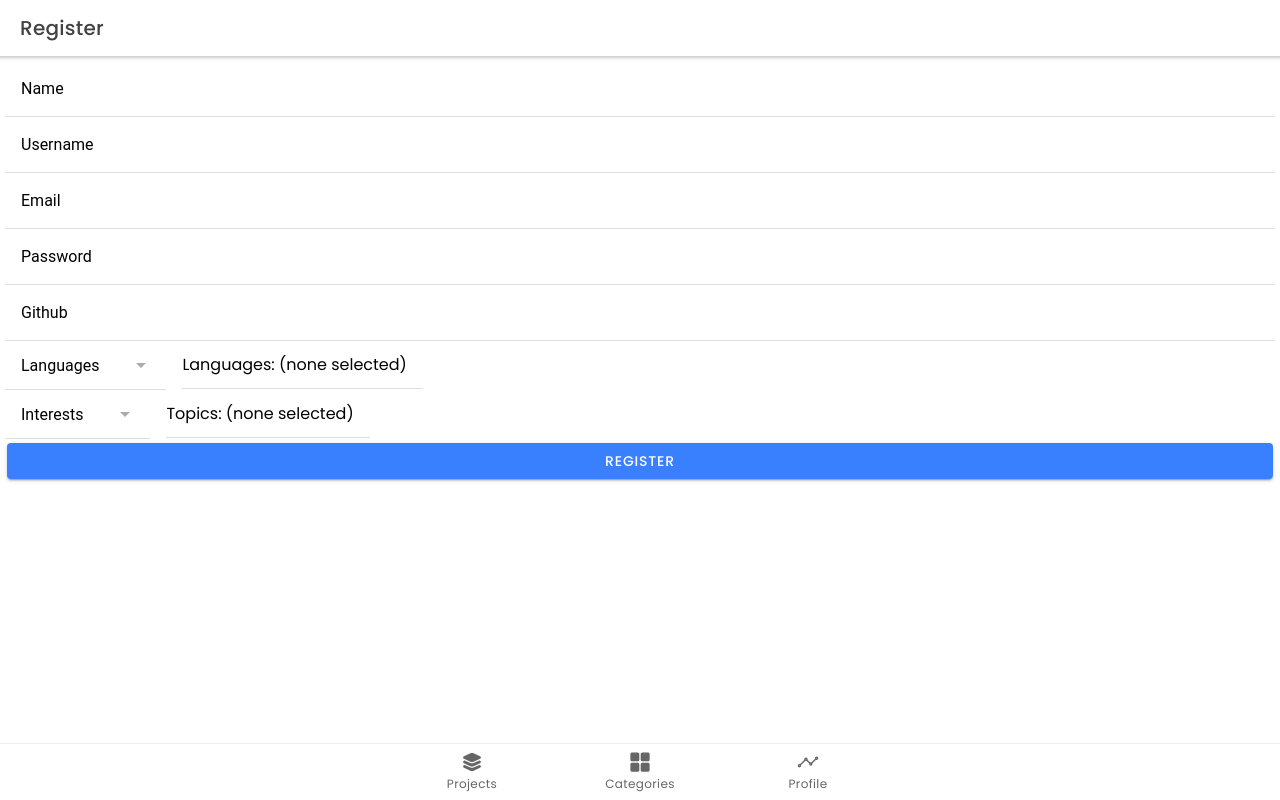
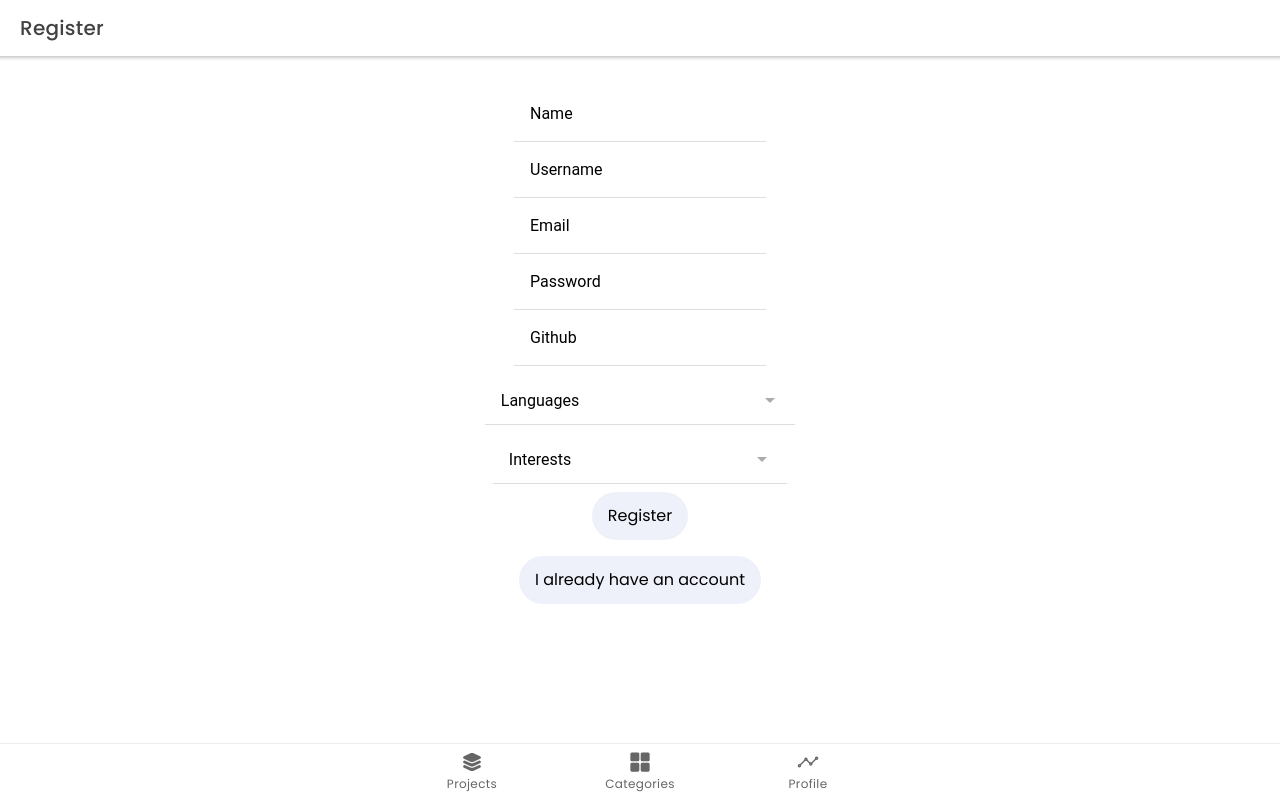
Before and after one commit to LaloVene/MLH-PE-Project, a React (Create React App) app: page /Register in a window 1280 px wide. Built offline with nearby package versions, Linux system fonts and the light colour scheme.

Commit message:
Add more options and change up UI

```diff
--- a/src/components/CategoryButton.component.jsx
+++ b/src/components/CategoryButton.component.jsx
@@ -15,7 +15,7 @@ const Button = styled.button`
 `;
 
 function CategoryButton(props) {
-
+  console.log(props)
   return (
     <Button>
       {props.children}
--- /dev/null
+++ b/src/components/LoginRegisterButton.component.jsx
@@ -0,0 +1,24 @@
+import styled from "styled-components";
+
+const LRButton = styled.button`
+    font-size: 1rem;
+    padding: 1rem 1rem;
+    background: #EEF1FA;
+    color: black;
+    border-radius: 2rem;
+    margin: 0.5rem;
+    &:hover {
+        background: hsl(0, 0%, 90%);
+  }
+`;
+
+function Button(props) {
+    console.log(props)
+    return (
+        <Button>
+            {props.children}
+        </Button>
+    );
+}
+
+export default LRButton;
--- a/src/pages/Login.tsx
+++ b/src/pages/Login.tsx
@@ -1,6 +1,8 @@
 import { useIonAlert, IonButton, IonCol, IonContent, IonHeader, IonInput, IonItem, IonLabel, IonPage, IonRow, IonTitle, IonToolbar } from '@ionic/react';
 import React, { useState } from 'react';
+import CategoryButton from '../components/CategoryButton.component';
 import ExploreContainer from '../components/ExploreContainer';
+import LRButton from '../components/LoginRegisterButton.component';
 import './Login.css';
 
 
@@ -39,12 +41,9 @@ const Login: React.FC = () => {
           msg = "Successfully logged in"
 
         }
-        else if (resp[1] == 418) {
+
+        else {
           msg = resp.error
-
-        }
-        else {
-          msg = resp.message
 
         }
       })
@@ -77,7 +76,14 @@ const Login: React.FC = () => {
         </IonHeader>
         <ExploreContainer name="Login" />
         <IonRow>
-          <IonCol>
+          <IonCol style={{
+            display: 'flex',
+            alignItems: 'center',
+            justifyContent: 'center',
+            flexDirection: 'column',
+            margin: "25px"
+
+          }}>
             <IonItem>
               <IonLabel position="floating"> Username</IonLabel>
               <IonInput
@@ -99,16 +105,16 @@ const Login: React.FC = () => {
               </IonInput>
             </IonItem>
             <IonItem>
+              <LRButton onClick={onSubmitClick}>
+                Login
+              </LRButton>
 
-              <IonButton expand="block" onClick={onSubmitClick}>
-                Login
-              </IonButton>
             </IonItem>
             <IonItem>
-              <IonButton expand="block" routerLink="/Register" routerDirection="root">
-                Register
+              <LRButton onClick={() => window.location.href = '/Register'} >
+                Create an Account
 
-              </IonButton>
+              </LRButton>
             </IonItem>
           </IonCol>
         </IonRow>
--- a/src/pages/Register.tsx
+++ b/src/pages/Register.tsx
@@ -1,7 +1,10 @@
 import { UseIonAlertResult, IonButton, IonCol, IonContent, IonHeader, IonInput, IonItem, IonLabel, IonPage, IonRow, IonTitle, IonToolbar, useIonAlert, IonSelect, IonSelectOption } from '@ionic/react';
 import React, { useState } from 'react';
 import ExploreContainer from '../components/ExploreContainer';
+import LRButton from '../components/LoginRegisterButton.component';
 import './Register.css';
+import dblanguages from "../utils/languages.json";
+import dbtopics from "../utils/topics.json";
 
 const Register: React.FC = () => {
   const [username, setUsername] = useState('')
@@ -11,6 +14,7 @@ const Register: React.FC = () => {
   const [github, setGithub] = useState('')
   const [languages, setLanguages] = useState<string[]>([]);
   const [topics, setTopics] = useState<string[]>([]);
+
 
   const [present] = useIonAlert()
 
@@ -24,7 +28,6 @@ const Register: React.FC = () => {
       'github': github,
       'email': email,
     }
-
 
     languages.forEach(function (lang) {
       fetch('/api/addUserLanguage', {
@@ -71,9 +74,6 @@ const Register: React.FC = () => {
         })
     })
 
-
-
-
     const finalresp = await fetch('/api/register', {
       method: 'POST',
       headers: {
@@ -90,7 +90,8 @@ const Register: React.FC = () => {
 
         }
         else {
-          msg = resp.message
+
+          msg = resp.error
 
         }
       })
@@ -122,7 +123,14 @@ const Register: React.FC = () => {
         </IonHeader>
         <ExploreContainer name="Register" />
         <IonRow>
-          <IonCol>
+          <IonCol style={{
+            display: 'flex',
+            alignItems: 'center',
+            justifyContent: 'center',
+            flexDirection: 'column',
+            margin: "25px"
+
+          }}>
 
 
 
@@ -131,6 +139,8 @@ const Register: React.FC = () => {
               <IonInput
                 type="text"
                 value={name}
+                placeholder="Name"
+                required
                 onIonChange={(e: { detail: { value: any; }; }) => setName(e.detail.value!)}
               >
               </IonInput>
@@ -140,6 +150,8 @@ const Register: React.FC = () => {
               <IonLabel position="floating"> Username</IonLabel>
               <IonInput
                 type="text"
+                placeholder="Username"
+                required
                 value={username}
                 onIonChange={(e: { detail: { value: any; }; }) => setUsername(e.detail.value!)}
               >
@@ -152,6 +164,8 @@ const Register: React.FC = () => {
               <IonInput
                 type="email"
                 value={email}
+                placeholder="Email"
+                required
                 onIonChange={(e: { detail: { value: any; }; }) => setEmail(e.detail.value!)}
               >
               </IonInput>
@@ -163,6 +177,8 @@ const Register: React.FC = () => {
               <IonInput
                 type="password"
                 value={password}
+                placeholder="Password"
+                required
                 onIonChange={(e: { detail: { value: any; }; }) => setPassword(e.detail.value!)}
               >
               </IonInput>
@@ -172,41 +188,49 @@ const Register: React.FC = () => {
               <IonLabel position="floating"> Github</IonLabel>
               <IonInput
                 type="url"
+                placeholder="Github"
+                required
                 value={github}
                 onIonChange={(e: { detail: { value: any; }; }) => setGithub(e.detail.value!)}
               >
               </IonInput>
             </IonItem>
 
-            <IonRow>
+            <IonRow style={{
+              margin: "10px"
+            }}>
               <IonItem>
                 <IonLabel>Languages</IonLabel>
-                <IonSelect value={languages} multiple={true} cancelText="Close" okText="Done" onIonChange={e => setLanguages(e.detail.value)}>
-                  <IonSelectOption value="Python">Python</IonSelectOption>
-                  <IonSelectOption value="Java">Java</IonSelectOption>
-                  <IonSelectOption value="Javascript">Javascript</IonSelectOption>
-                  <IonSelectOption value="C">C</IonSelectOption>
+                <IonSelect value={languages} multiple={true} cancelText="Close" okText="Done" onIonChange={e => setLanguages(e.detail.value)} style={{ width: "200px" }}>
+                  {
+                    dblanguages.map(lang =>
+                      <IonSelectOption value={lang}>{lang}</IonSelectOption>
+                    )
+                  }
                 </IonSelect>
               </IonItem>
 
-              <IonItem>Languages: {languages.length ? languages.join(", ") : '(none selected)'}</IonItem>
             </IonRow>
             <IonRow>
               <IonItem>
                 <IonLabel>Interests</IonLabel>
-                <IonSelect value={topics} multiple={true} cancelText="Close" okText="Done" onIonChange={e => setTopics(e.detail.value)}>
-                  <IonSelectOption value="Machine Learning">Machine Learning</IonSelectOption>
-                  <IonSelectOption value="DevOps">DevOps</IonSelectOption>
-                  <IonSelectOption value="Distributed Systems">Distributed Systems</IonSelectOption>
-                  <IonSelectOption value="Artifical Intelligence">Artifical Intelligence</IonSelectOption>
+                <IonSelect value={topics} multiple={true} cancelText="Close" okText="Done" onIonChange={e => setTopics(e.detail.value)} style={{ width: "200px" }}>
+                  {
+                    dbtopics.map(topic =>
+                      <IonSelectOption value={topic}>{topic}</IonSelectOption>
+                    )
+                  }
                 </IonSelect>
               </IonItem>
-              <IonItem>Topics: {topics.length ? topics.join(", ") : '(none selected)'}</IonItem>
             </IonRow>
 
-            <IonButton expand="block" onClick={onSubmitClick}>
+            <LRButton onClick={onSubmitClick} >
               Register
-            </IonButton>
+            </LRButton>
+            <LRButton onClick={() => window.location.href = '/Login'} >
+              I already have an account
+
+            </LRButton>
 
           </IonCol>
         </IonRow>
--- /dev/null
+++ b/src/utils/languages.json
@@ -0,0 +1,30 @@
+[
+    "Python",
+    "Java",
+    "C++",
+    "C",
+    "PHP",
+    "JavaScript",
+    "Ruby",
+    "Go",
+    "C#",
+    "Scala",
+    "Perl",
+    "R",
+    "Shell",
+    "Objective-C",
+    "Haskell",
+    "Matlab",
+    "Groovy",
+    "Racket",
+    "F#",
+    "Pascal",
+    "Visual Basic",
+    "Visual Basic .NET",
+    "D",
+    "Assembly",
+    "Fortran",
+    "PL/SQL",
+    "PL/I",
+    "PL/pgSQL"
+]
--- /dev/null
+++ b/src/utils/topics.json
@@ -0,0 +1,21 @@
+[
+    "Web Development",
+    "Machine Learning",
+    "Data Science",
+    "Deep Learning",
+    "Neural Networks",
+    "Computer Graphics",
+    "Computer Vision",
+    "Computer Networking",
+    "Computer Security",
+    "Computer Architecture",
+    "Computer Software Engineering",
+    "Information Retrieval",
+    "Information System",
+    "Information Management",
+    "Information Technology",
+    "Software Engineering",
+    "Software Testing",
+    "Production Engineer",
+    "Database"
+]
```
